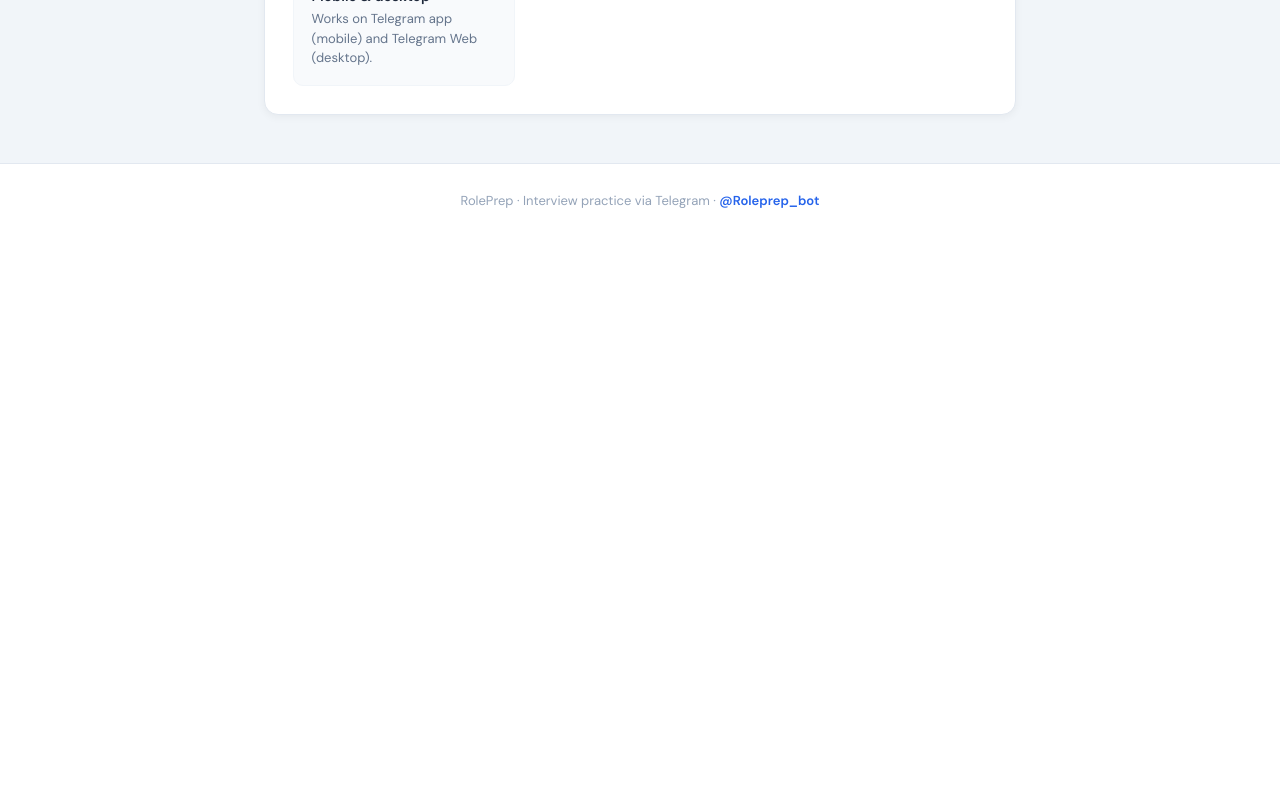
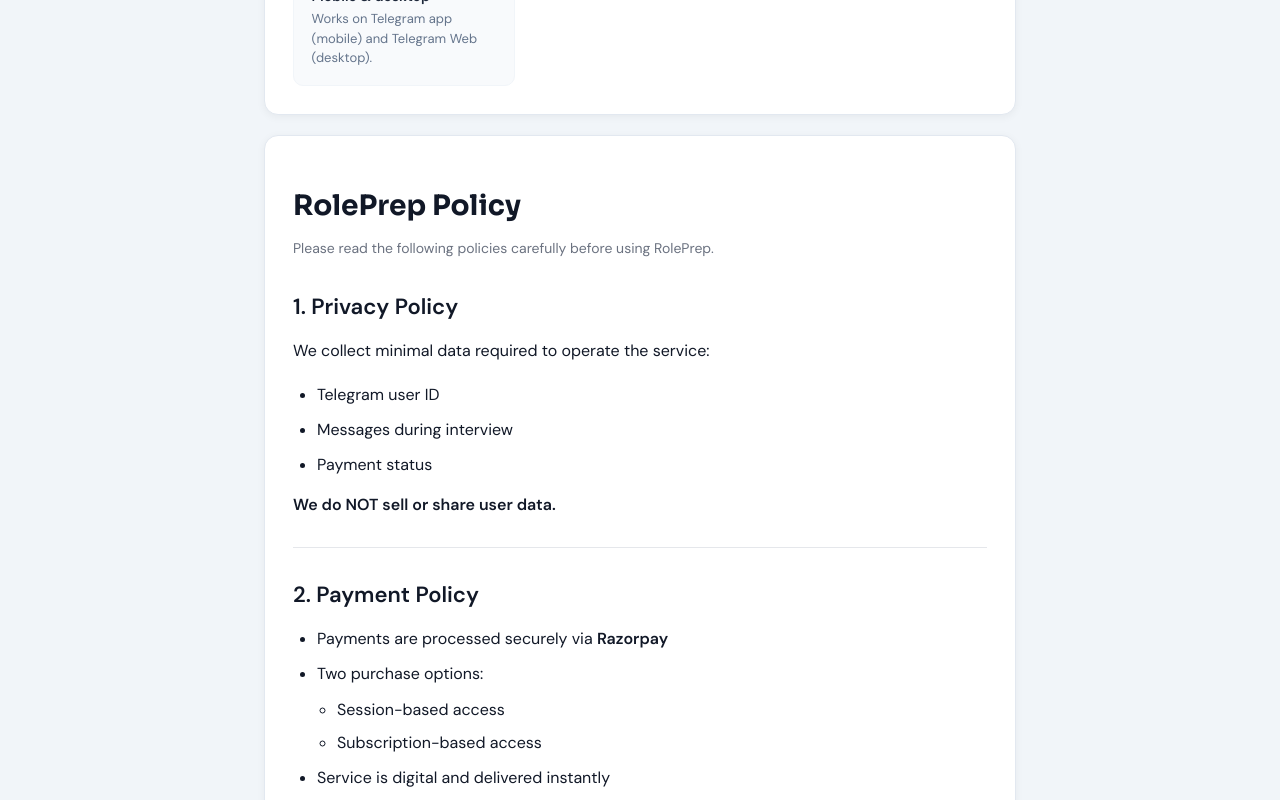
Before and after one commit to BishuSharma994/RolePrep-site, a React (Vite) app: page / in a window 1280 px wide. Shown: the part 2000-2800 px from the top of the page. Before the commit the page ends 2237 px from the top, so only its background shows below. Built offline with nearby package versions, Linux system fonts and the light colour scheme.

Commit message:
Add privacy policy section to landing page

```diff
--- a/src/App.jsx
+++ b/src/App.jsx
@@ -96,6 +96,142 @@ const ROLE_SUGGESTIONS = [
   "DevOps Engineer",
 ];
 
+function PrivacySection() {
+  return (
+    <div
+      id="privacy"
+      style={{
+        background: "white",
+        border: "1.5px solid #e2e8f0",
+        borderRadius: 14,
+        padding: "1.75rem",
+        boxShadow: "0 2px 8px rgba(0,0,0,0.05)",
+      }}
+    >
+      <h2
+        style={{
+          fontFamily: "'Sora', sans-serif",
+          fontSize: "clamp(24px, 4vw, 28px)",
+          fontWeight: 700,
+          marginBottom: "0.5rem",
+        }}
+      >
+        RolePrep Policy
+      </h2>
+      <p style={{ color: "#6b7280", fontSize: 14, marginBottom: "2rem", lineHeight: 1.7 }}>
+        Please read the following policies carefully before using RolePrep.
+      </p>
+
+      <h3 style={{ fontSize: 22, fontWeight: 700, marginBottom: 12 }}>1. Privacy Policy</h3>
+      <p style={{ marginBottom: 16, lineHeight: 1.7 }}>
+        We collect minimal data required to operate the service:
+      </p>
+      <ul style={{ paddingLeft: 24, marginBottom: 16, lineHeight: 1.7 }}>
+        <li style={{ marginBottom: 8 }}>Telegram user ID</li>
+        <li style={{ marginBottom: 8 }}>Messages during interview</li>
+        <li style={{ marginBottom: 8 }}>Payment status</li>
+      </ul>
+      <p style={{ marginBottom: 16, fontWeight: 600 }}>We do NOT sell or share user data.</p>
+
+      <hr
+        style={{
+          margin: "32px 0",
+          borderColor: "#e5e7eb",
+          borderStyle: "solid",
+          borderWidth: "1px 0 0 0",
+        }}
+      />
+
+      <h3 style={{ fontSize: 22, fontWeight: 700, marginBottom: 12 }}>2. Payment Policy</h3>
+      <ul style={{ paddingLeft: 24, marginBottom: 16, lineHeight: 1.7 }}>
+        <li style={{ marginBottom: 8 }}>
+          Payments are processed securely via <strong>Razorpay</strong>
+        </li>
+        <li style={{ marginBottom: 8 }}>
+          Two purchase options:
+          <ul style={{ paddingLeft: 20, marginTop: 8 }}>
+            <li style={{ marginBottom: 6 }}>Session-based access</li>
+            <li style={{ marginBottom: 6 }}>Subscription-based access</li>
+          </ul>
+        </li>
+        <li style={{ marginBottom: 8 }}>Service is digital and delivered instantly</li>
+      </ul>
+
+      <hr
+        style={{
+          margin: "32px 0",
+          borderColor: "#e5e7eb",
+          borderStyle: "solid",
+          borderWidth: "1px 0 0 0",
+        }}
+      />
+
+      <h3 style={{ fontSize: 22, fontWeight: 700, marginBottom: 12 }}>3. Refund Policy</h3>
+      <div
+        style={{
+          background: "#fef2f2",
+          border: "1.5px solid #fecaca",
+          borderRadius: 8,
+          padding: "14px 18px",
+          marginBottom: 16,
+          fontWeight: 700,
+          fontSize: 16,
+          color: "#dc2626",
+        }}
+      >
+        NO REFUNDS.
+      </div>
+      <p style={{ marginBottom: 12, fontWeight: 600 }}>Reason:</p>
+      <ul style={{ paddingLeft: 24, marginBottom: 16, lineHeight: 1.7 }}>
+        <li style={{ marginBottom: 8 }}>Service is digital</li>
+        <li style={{ marginBottom: 8 }}>No physical product</li>
+        <li style={{ marginBottom: 8 }}>User receives immediate access to interview system</li>
+        <li style={{ marginBottom: 8 }}>Sessions and subscriptions are consumed instantly</li>
+      </ul>
+      <p style={{ marginBottom: 12, fontWeight: 600 }}>By making payment, user agrees:</p>
+      <ul style={{ paddingLeft: 24, marginBottom: 16, lineHeight: 1.7 }}>
+        <li style={{ marginBottom: 8 }}>They understand no refund will be issued</li>
+        <li style={{ marginBottom: 8 }}>They accept terms before purchase</li>
+      </ul>
+
+      <hr
+        style={{
+          margin: "32px 0",
+          borderColor: "#e5e7eb",
+          borderStyle: "solid",
+          borderWidth: "1px 0 0 0",
+        }}
+      />
+
+      <h3 style={{ fontSize: 22, fontWeight: 700, marginBottom: 12 }}>Contact</h3>
+      <p style={{ marginBottom: 16, lineHeight: 1.7 }}>
+        For any questions or concerns, reach us at{" "}
+        <a
+          href="mailto:sharmabishu001@gmail.com"
+          style={{ color: "#2563eb", textDecoration: "none", fontWeight: 600 }}
+        >
+          sharmabishu001@gmail.com
+        </a>
+      </p>
+
+      <hr
+        style={{
+          margin: "40px 0",
+          borderColor: "#e5e7eb",
+          borderStyle: "solid",
+          borderWidth: "1px 0 0 0",
+        }}
+      />
+      <p style={{ fontSize: 13, color: "#9ca3af", lineHeight: 1.7 }}>
+        &copy; {new Date().getFullYear()} RolePrep. All rights reserved.{" "}
+        <a href="#home" style={{ color: "#2563eb", textDecoration: "none" }}>
+          Back to top
+        </a>
+      </p>
+    </div>
+  );
+}
+
 export default function App() {
   const [role, setRole] = useState("");
   const [questionType, setQuestionType] = useState("behavioral");
@@ -140,7 +276,15 @@ export default function App() {
   );
 
   return (
-    <div style={{ fontFamily: "'DM Sans', system-ui, sans-serif", color: "#111827", minHeight: "100vh", background: "#f1f5f9" }}>
+    <div
+      id="home"
+      style={{
+        fontFamily: "'DM Sans', system-ui, sans-serif",
+        color: "#111827",
+        minHeight: "100vh",
+        background: "#f1f5f9",
+      }}
+    >
       <link href="https://fonts.googleapis.com/css2?family=Sora:wght@600;700&family=DM+Sans:wght@400;500;600&display=swap" rel="stylesheet" />
 
       {/* ── HERO ── */}
@@ -197,7 +341,7 @@ export default function App() {
         {/* Steps */}
         <div style={{ marginBottom: "1.75rem" }}>
           <p style={{ fontSize: 11, fontWeight: 700, letterSpacing: "0.09em", color: "#64748b", textTransform: "uppercase", marginBottom: "0.85rem" }}>How it works</p>
-          <div style={{ display: "grid", gridTemplateColumns: "repeat(4, minmax(0, 1fr))", background: "white", border: "1.5px solid #e2e8f0", borderRadius: 14, overflow: "hidden", boxShadow: "0 2px 8px rgba(0,0,0,0.05)" }}>
+          <div style={{ display: "grid", gridTemplateColumns: "repeat(auto-fit, minmax(150px, 1fr))", background: "white", border: "1.5px solid #e2e8f0", borderRadius: 14, overflow: "hidden", boxShadow: "0 2px 8px rgba(0,0,0,0.05)" }}>
             {[
               { num: 1, icon: "👆", text: "Tap the button above" },
               { num: 2, icon: "📱", text: "Telegram opens automatically" },
@@ -320,7 +464,7 @@ export default function App() {
             Click any plan to open the bot and get started. Payment is handled securely inside Telegram.
           </p>
 
-          <div style={{ display: "grid", gridTemplateColumns: "repeat(3, minmax(0, 1fr))", gap: 12, marginBottom: "0.75rem" }}>
+          <div style={{ display: "grid", gridTemplateColumns: "repeat(auto-fit, minmax(180px, 1fr))", gap: 12, marginBottom: "0.75rem" }}>
             {PLANS.map((plan) => (
               <button
                 key={plan.id}
@@ -385,6 +529,9 @@ export default function App() {
           </div>
         </div>
 
+        <div style={{ marginTop: "1.25rem" }}>
+          <PrivacySection />
+        </div>
       </div>
 
       {/* Footer */}
@@ -392,6 +539,10 @@ export default function App() {
         RolePrep · Interview practice via Telegram ·{" "}
         <a href={TELEGRAM_WEB_BOT} target="_blank" rel="noopener noreferrer" style={{ color: "#2563eb", textDecoration: "none", fontWeight: 600 }}>
           @Roleprep_bot
+        </a>
+        {" | "}
+        <a href="#privacy" style={{ color: "#2563eb", textDecoration: "none", fontWeight: 600 }}>
+          Privacy & Policy
         </a>
       </div>
 
```
